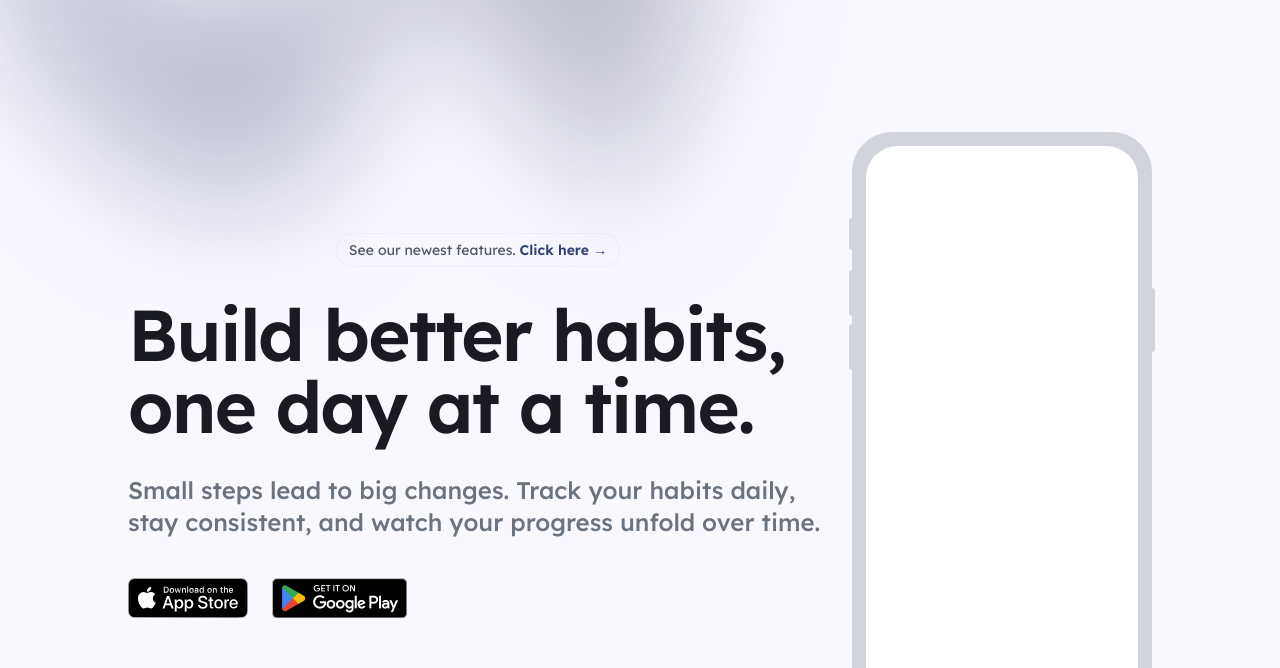
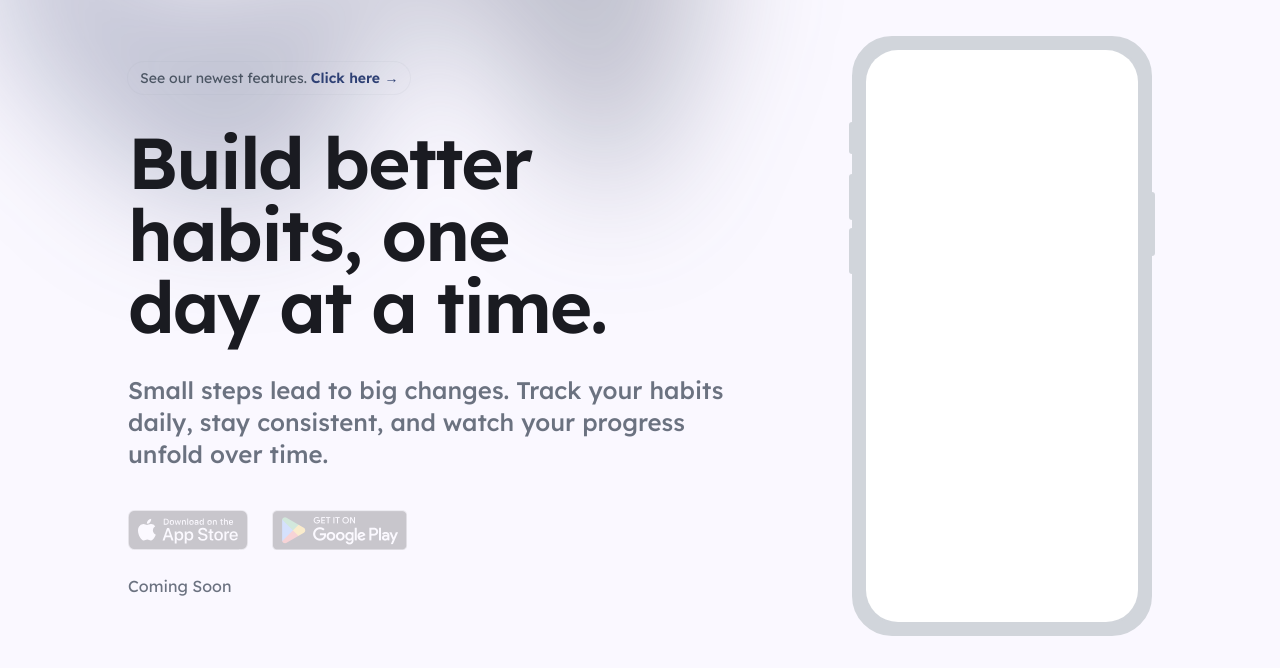
Before and after one commit to SchroederNathan/focus-grid-website, a Next.js app: page / in a window 1280 px wide. Shown: the part 160-828 px from the top of the page. Built offline with nearby package versions, Linux system fonts and the light colour scheme.

Commit message:
Better looking hero. Fixed spacing so it looks scrollable

```diff
--- a/src/app/components/bento.tsx
+++ b/src/app/components/bento.tsx
@@ -3,7 +3,7 @@ import Grid from "./ui/grid";
 
 function Bento() {
   return (
-    <div className="mt-10 grid gap-4 sm:mt-16 lg:grid-cols-3 lg:grid-rows-2">
+    <div className=" grid gap-4  lg:grid-cols-3 lg:grid-rows-2">
       <div className="relative lg:row-span-2">
         <div className="absolute inset-px rounded-lg bg-containerBackground lg:rounded-l-[2rem]"></div>
         <div className="relative flex h-full flex-col overflow-hidden rounded-[calc(theme(borderRadius.lg)+1px)] lg:rounded-l-[calc(2rem+1px)]">
--- a/src/app/components/hero.tsx
+++ b/src/app/components/hero.tsx
@@ -2,10 +2,10 @@ import React from "react";
 
 function Hero() {
   return (
-    <div className="max-lg:mx-auto max-w-5xl py-32 sm:py-48 lg:py-56 mx-auto">
-      <div className="flex max-lg:flex-col items-center justify-center gap-6">
-        <div>
-          <div className="hidden sm:mb-8 sm:flex sm:justify-center">
+    <div className="max-lg:mx-auto max-w-5xl max-lg:py-24 py-32 mx-auto">
+      <div className="flex max-lg:flex-col items-center justify-center max-lg:gap-12 gap-24">
+        <div >
+          <div className="hidden sm:mb-8 sm:flex max-lg:justify-center justify-start">
             <div className="relative rounded-full px-3 py-1 text-sm/6 text-gray-600 ring-1 ring-gray-400/10 hover:ring-gray-400/20">
               See our newest features.{" "}
               <a href="#" className="font-semibold text-primary">
@@ -23,14 +23,14 @@ function Hero() {
               consistent, and watch your progress unfold over time.
             </p>
             <div className="mt-10 flex items-center max-lg:justify-center gap-x-6">
-              <a href="#">
+              <a href="#" className="opacity-20 cursor-not-allowed">
                 <img
                   src="/images/appstore.svg"
                   alt="App Store"
                   className="h-10"
                 />
               </a>
-              <a href="#">
+              <a href="#" className="opacity-20 cursor-not-allowed">
                 <img
                   src="/images/googleplay.png"
                   alt="Google Play"
@@ -38,6 +38,7 @@ function Hero() {
                 />
               </a>
             </div>
+            <p  className="text-gray-500 mt-6">Coming Soon</p>
           </div>
         </div>
 
```
